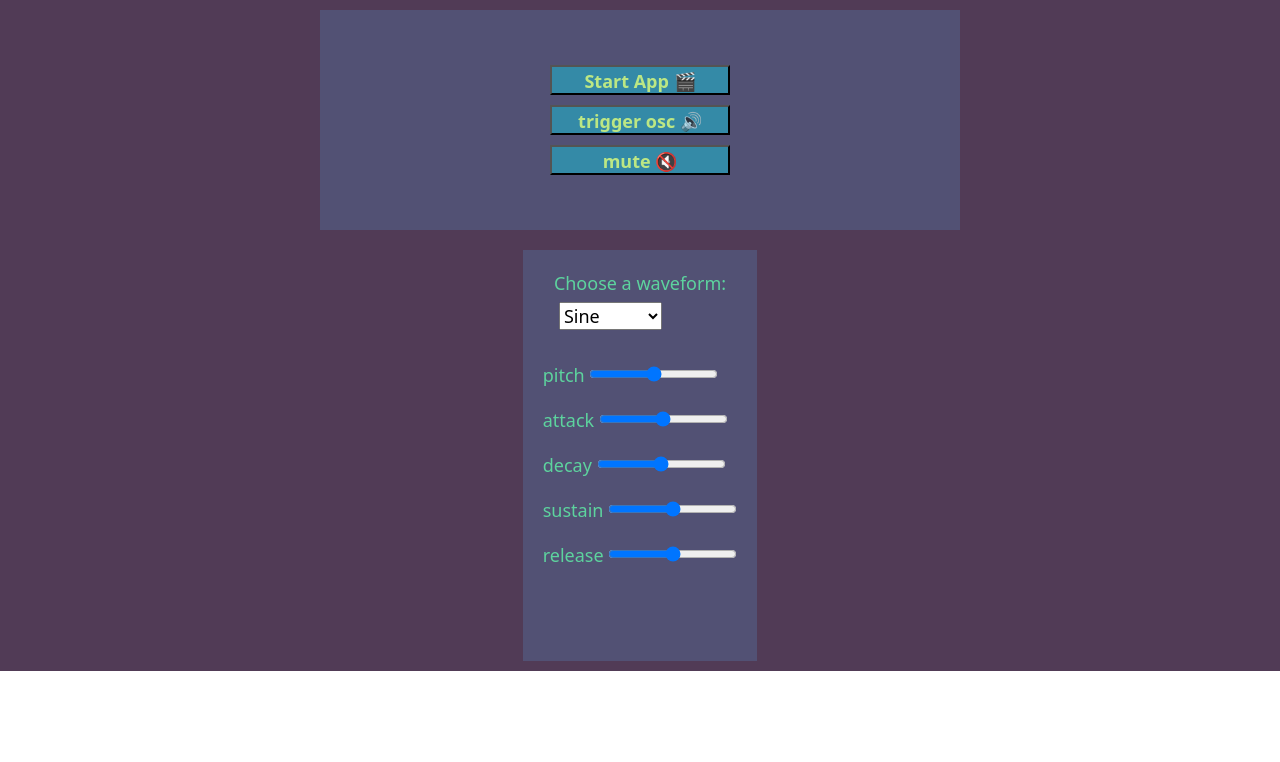
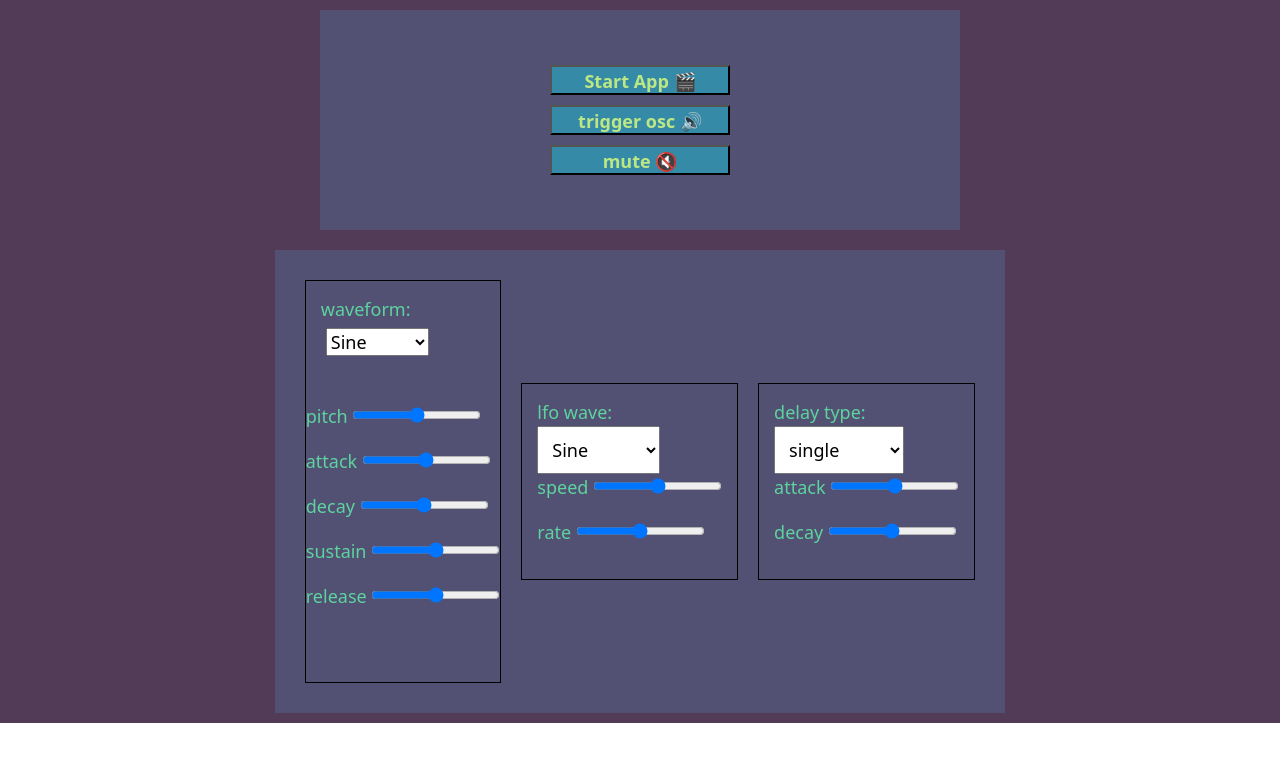
Before and after one commit to skwidhubz/ac-library, a plain HTML site: page index.html in a window 1280 px wide. Drawn offline with nearby package versions, Linux system fonts and the light colour scheme.

Commit message:
adsr work when

```diff
--- a/index.html
+++ b/index.html
@@ -31,8 +31,10 @@
 
         <div id="synth-container">
 
+
+            <div id="osc-adsr-container">
                 <div id="wave-selector-container">
-                <label for="wavforms">Choose a waveform:</label>
+                    <label for="wavforms">waveform:</label>
 
                         <br>
                         <select name="waveforms" id="waveform-dropdown">
@@ -90,6 +92,78 @@
                     <br>
 
                 </div>
+            </div> <!---End of osc and adsr container-->
+
+            <div id="modulation-container">
+
+                <div id="lfo-container">
+                    <label for="wavforms">lfo wave:</label>
+
+                        <br>
+                        <select name="waveforms" id="lfo-waveform-dropdown" class="dropdown">
+                        <option value="sine">Sine</option>
+                        <option value="square">Square</option>
+                        <option value="sawtooth">Sawtooth</option>
+                        <option value="triangle">Triangle</option>
+                        </select>
+                        <br>
+                </div>
+
+                <div id="lfo-parameters">
+                    <div>
+                        speed
+                        <input type="range" min="101" max="1000" class="slider" id="lfo-speed-slider">
+                    </div>
+                    <div class="param-display" id="lfo-speed-display">
+
+                    </div>
+
+                    <div>
+                    rate
+                        <input type="range" min="101" max="1000" class="slider" id="lfo-rate-slider">
+                    </div>
+                    <div class="param-display" id="lfo-rate-display">
+
+                    </div>
+                </div>
+
+            </div>
+
+            <div id="effects-container">
+
+                <div id="delay-container">
+                    <label for="wavforms">delay type:</label>
+
+                        <br>
+                        <select name="waveforms" id="delay-type-dropdown" class="dropdown">
+                        <option value="sine">single</option>
+                        <option value="square">tap</option>
+                        <option value="sawtooth">ping-pong</option>
+                        </select>
+                        <br>
+                </div>
+
+                <div id="adsr-container">
+                    <div>
+                        attack
+                        <input type="range" min="101" max="1000" class="slider" id="attack-slider">
+                    </div>
+                    <div class="param-display" id="attack-display">
+
+                    </div>
+
+                    <div>
+                    decay
+                        <input type="range" min="101" max="1000" class="slider" id="decay-slider">
+                    </div>
+                    <div class="param-display" id="decay-display">
+
+                    </div>
+                </div>
+
+            </div>
+
+
 
         </div>
 
--- a/sineADSR.js
+++ b/sineADSR.js
@@ -39,12 +39,17 @@ function AudioContextFunc(){
 
     const min = 0.000001; // gain reset value
 
+    var attackTime = 1;
+    var decayAmp = 0.9;
+    var sustainAmp = 0.3;
+    var releaseTime = 0.01
+
     function ADSR(){
     gainNode.gain.setValueAtTime(0, audioCtx.currentTime);
-    gainNode.gain.linearRampToValueAtTime(1, audioCtx.currentTime + 0.1);
-    gainNode.gain.exponentialRampToValueAtTime(0.9, audioCtx.currentTime + 0.2);
-    gainNode.gain.exponentialRampToValueAtTime(0.3, audioCtx.currentTime + 0.4);
-    gainNode.gain.exponentialRampToValueAtTime(0.01, audioCtx.currentTime + 1);
+    gainNode.gain.linearRampToValueAtTime(attackTime, audioCtx.currentTime + 0.1); // relevant values changing make vars (amp)
+    gainNode.gain.exponentialRampToValueAtTime(decayAmp, audioCtx.currentTime + 0.2); // relevant values changing make vars (time)
+    gainNode.gain.exponentialRampToValueAtTime(sustainAmp, audioCtx.currentTime + 0.4); // relevant values changing make vars (amp)
+    gainNode.gain.exponentialRampToValueAtTime(releaseTime, audioCtx.currentTime + 1); // relevant values changing make vars (time)
     gainNode.gain.setValueAtTime(0, audioCtx.currentTime + 1);
     };
 
@@ -78,22 +83,26 @@ function AudioContextFunc(){
 
     // Attack slider
     attackSliderEl.addEventListener('change', (e) => {
-        gainNode.gain.linearRampToValueAtTime(e.target.value / 100, audioCtx.currentTime + 0.1);
+        attackTime = e.target.value;
+        gainNode.gain.linearRampToValueAtTime(attackTime / 100, audioCtx.currentTime + 0.1);
         attackValue.textContent = e.target.value;
     })
     // Decay slider
     decaySliderEl.addEventListener('change', (e) => {
-        gainNode.gain.exponentialRampToValueAtTime(e.target.value / 100, audioCtx.currentTime + 0.2);
+        decayAmp = e.target.value;
+        gainNode.gain.exponentialRampToValueAtTime(decayAmp / 100, audioCtx.currentTime + 0.2);
         decayValue.textContent = e.target.value;
     })
     // Sustain slider
     sustainSliderEl.addEventListener('change', (e) => {
-        gainNode.gain.exponentialRampToValueAtTime(e.target.value / 100, audioCtx.currentTime + 0.4);
+        sustainAmp = e.target.value
+        gainNode.gain.exponentialRampToValueAtTime(sustainAmp / 100, audioCtx.currentTime + 0.4);
         sustainValue.textContent = e.target.value;
     })
     // Release slider
     releaseSliderEl.addEventListener('change', (e) => {
-        gainNode.gain.exponentialRampToValueAtTime(e.target.value / 100, audioCtx.currentTime + 1);
+        releaseTime = e.target.value;
+        gainNode.gain.exponentialRampToValueAtTime(releaseTime / 100, audioCtx.currentTime + 1);
         releaseValue.textContent = e.target.value;
     })
 
--- a/style.css
+++ b/style.css
@@ -10,7 +10,12 @@ body {
     font-size: 18px;
 }
 
+.dropdown {
+    padding: 10px;
+}
+
 .param-display {
+    color: white;
     font-size: 18px;
     height: 18px;
 }
@@ -56,7 +61,7 @@ body {
 
 #synth-container {
     display: flex;
-    flex-direction: column;
+    flex-direction: row;
     justify-content: flex-start;
     align-items: center;
     margin: 10px;
@@ -73,3 +78,31 @@ button {
     color: var(--primary1);
     background-color: var(--secondary1);
 }
+
+
+#osc-adsr-container {
+    border: black;
+    border-width: 1px;
+    border-style: solid;
+    margin: 10px;
+}
+
+#wave-selector-container {
+    padding: 15px;
+}
+
+#modulation-container {
+    border: black;
+    border-width: 1px;
+    border-style: solid;
+    padding: 15px;
+    margin: 10px;
+}
+
+#effects-container {
+    border: black;
+    border-width: 1px;
+    border-style: solid;
+    padding: 15px;
+    margin: 10px;
+}
```
Lines whose indentation alone changed are shown as unchanged.
